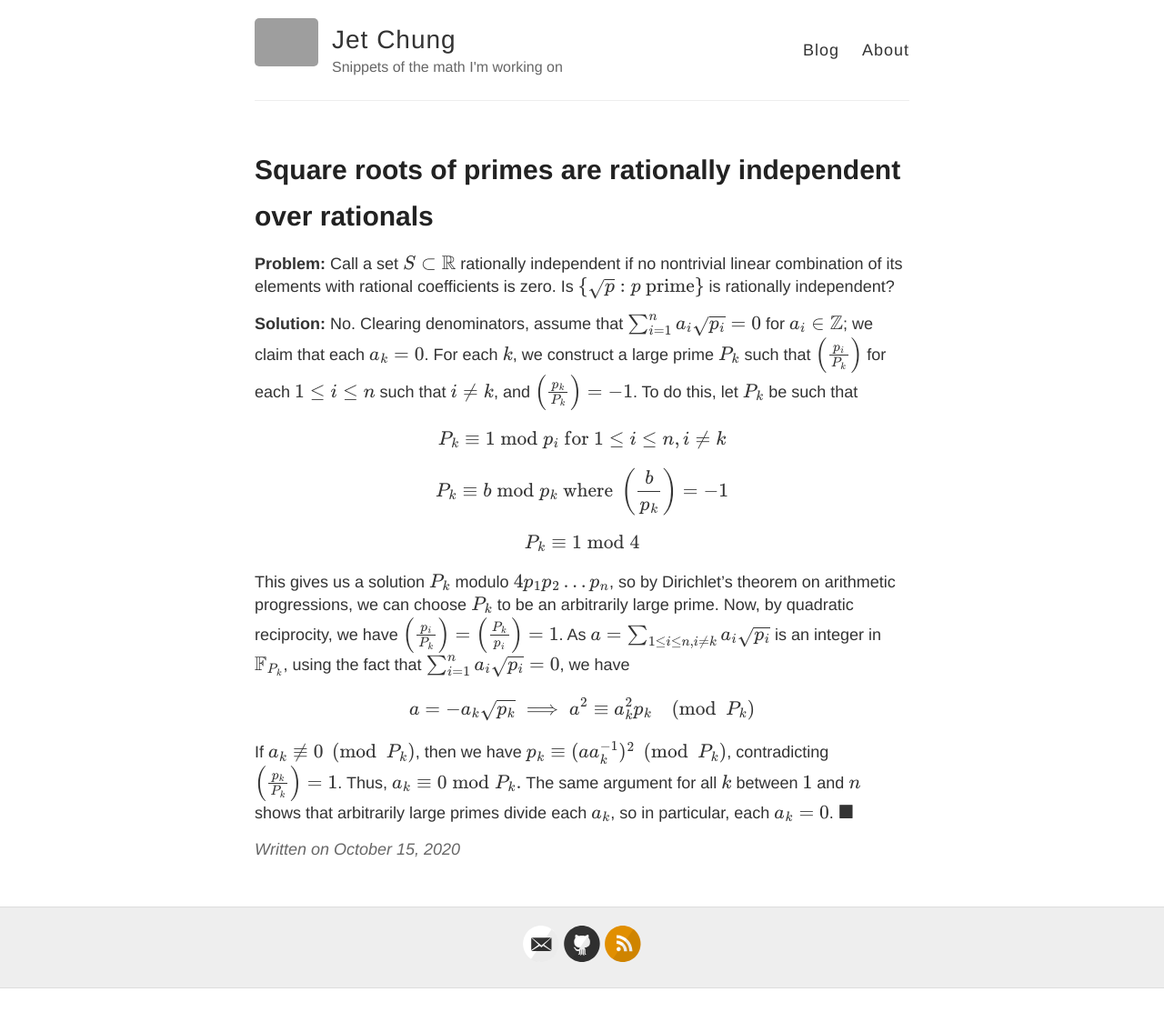
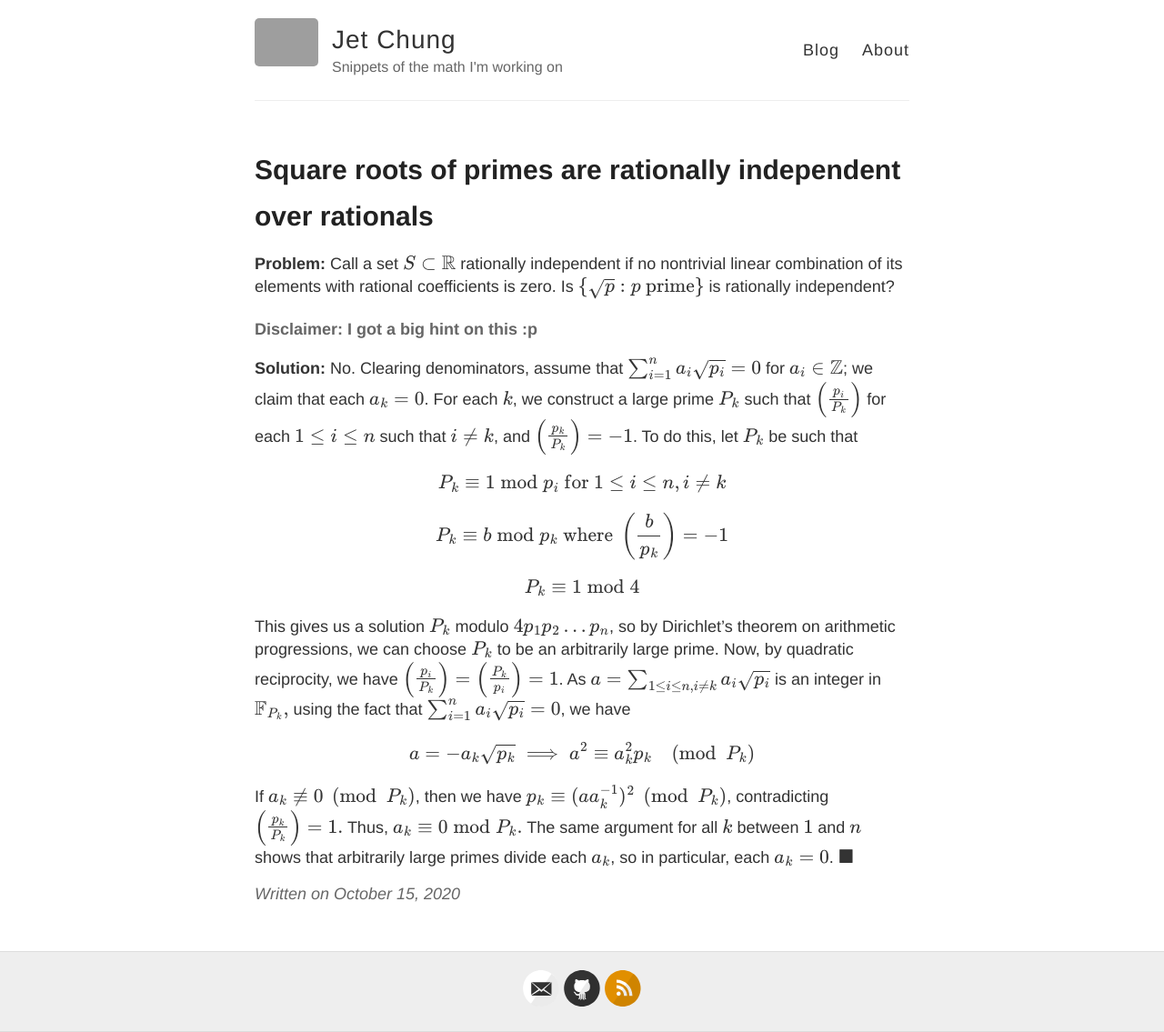
Before and after one commit to JetChung/JetChung.github.io, a Jekyll site: the page built from _posts/2020-10-14-square-roots-of-primes-are-independent-over-rationals.markdown, in a window 1280 px wide. Shown: the whole page at 91% size. Built offline with Jekyll 4.4.1, drawn with Linux system fonts in a browser that asks for light colours; before the commit the page ends 1087 px from its top, so only the background shows below that; grey boxes are pictures that could not be loaded.

Commit message:
FIxed some typos

```diff
--- a/_posts/2020-10-14-square-roots-of-primes-are-independent-over-rationals.markdown
+++ b/_posts/2020-10-14-square-roots-of-primes-are-independent-over-rationals.markdown
@@ -7,13 +7,15 @@
 
 **Problem:** Call a set \\(S \subset \mathbb{R}\\) rationally independent if no nontrivial linear combination of its elements with rational coefficients is zero. Is \\(\\{\sqrt{p}: p \text{ prime}\\}\\) is rationally independent?
 
+#### Disclaimer: I got a big hint on this :p
+
 **Solution:** No. Clearing denominators, assume that \\(\sum_{i=1}^{n}{a_i}\sqrt{p_i} = 0\\) for \\(a_i \in \mathbb{Z}\\); we claim that each \\(a_k = 0\\). For each \\(k\\), we construct a large prime \\(P_k\\) such that \\(\left(\frac{p_i}{P_k}\right)\\) for each \\(1 \leq i \leq n\\) such that \\(i \neq k\\), and \\(\left(\frac{p_k}{P_k}\right) = -1\\). To do this, let \\(P_k\\) be such that
 \\[ P_k \equiv 1 \bmod{p_i} \text{ for }1 \leq i \leq n, i \neq k \\]
 \\[ P_k \equiv b \bmod{p_k} \text{ where } \left(\frac{b}{p_k}\right) = -1 \\]
 \\[ P_k \equiv 1 \bmod{4} \\]
 
-This gives us a solution \\(P_k\\) modulo \\(4p_1p_2\dots p_n\\), so by Dirichlet's theorem on arithmetic progressions, we can choose \\(P_k\\) to be an arbitrarily large prime. Now, by quadratic reciprocity, we have \\(\left(\frac{p_i}{P_k}\right) = \left(\frac{P_k}{p_i}\right)= 1\\). As \\(a = \sum_{1 \leq i \leq n, i\neq k}{a_i}\sqrt{p_i}\\) is an integer in \\({\mathbb{F}}\_{P_k}\\), using the fact that \\(\sum_{i=1}^{n}{a_i}\sqrt{p_i} = 0\\), we have
+This gives us a solution \\(P_k\\) modulo \\(4p_1p_2\dots p_n\\), so by Dirichlet's theorem on arithmetic progressions, we can choose \\(P_k\\) to be an arbitrarily large prime. Now, by quadratic reciprocity, we have \\(\left(\frac{p_i}{P_k}\right) = \left(\frac{P_k}{p_i}\right)= 1\\). As \\(a = \sum_{1 \leq i \leq n, i\neq k}{a_i}\sqrt{p_i}\\) is an integer in \\({\mathbb{F}}\_{P_k},\\) using the fact that \\(\sum_{i=1}^{n}{a_i}\sqrt{p_i} = 0\\), we have
 \\[
     a = -a_k\sqrt{p_k} \implies a^2 \equiv a_k^2 p_k \pmod{P_k}
 \\]
-If \\(a_k \not \equiv 0 \pmod{P_k}\\), then we have \\(p_k \equiv (aa_k^{-1})^2 \pmod{P_k}\\), contradicting \\(\left(\frac{p_k}{P_k}\right) = 1\\). Thus, \\(a_k \equiv 0 \bmod{P_k}.\\) The same argument for all \\(k\\) between \\(1\\) and \\(n\\) shows that arbitrarily large primes divide each \\(a_k\\), so in particular, each \\(a_k = 0\\). \\(\blacksquare\\)
+If \\(a_k \not \equiv 0 \pmod{P_k}\\), then we have \\(p_k \equiv (aa_k^{-1})^2 \pmod{P_k}\\), contradicting \\(\left(\frac{p_k}{P_k}\right) = 1.\\) Thus, \\(a_k \equiv 0 \bmod{P_k}.\\) The same argument for all \\(k\\) between \\(1\\) and \\(n\\) shows that arbitrarily large primes divide each \\(a_k\\), so in particular, each \\(a_k = 0\\). \\(\blacksquare\\)
--- a/_posts/2020-10-15-non-trivial-intersection.markdown
+++ b/_posts/2020-10-15-non-trivial-intersection.markdown
@@ -11,7 +11,7 @@
 
 First, we claim that \\(0 < \mu(A) < 1\\). The measure of \\(A\\) is the measure of the removed intervals of \\(C_{1/5},\\) and as they are disjoint, this can be computed as \\[\frac{1}{5}+\frac{2}{25}+\frac{4}{125} + \cdots = \frac{\frac{1}{5}}{1-\frac{2}{5}} = \frac{1}{5-2} = \frac{1}{3}.\\] Thus, the measure of \\(A\\) is \\(\frac{1}{3}\\).
 
-Any Cantor set is nowhere dense. We claim this means \\(C_{1/5}\\) is not dense in \\([a, b]\\) (this seems tautological but is needed). If \\(C\\) were dense in \\([a, b]\\), then \\(\mathrm{cl}(C) = [a, b]\\) and \\(\mathrm{int}(\mathrm{cl}(C)) = (a, b)\\), contradicting \\(C_{1/5}\\) being nowhere dense in \\([0, 1]\\). Thus, there is some \\( c \in [a,b]\\) such that \\(\exists \varepsilon > 0\\) with \\(B_{\varepsilon}c \cap C_{1/5} = \varnothing\\). Therefore, \\(\mu(C_{1/5} \cap [a, b]) \leq b - a - \varepsilon\\), and since \\[\mu(A \cap [a, b]) + \mu(C_{1/5} \cap [a,b]) = b-a,\\]
+Any Cantor set is nowhere dense. We claim this means \\(C_{1/5}\\) is not dense in \\([a, b]\\) (this seems tautological but is needed). If \\(C\\) were dense in \\([a, b]\\), then \\(\mathrm{cl}(C) \supset [a, b]\\) and \\(\mathrm{int}(\mathrm{cl}(C)) \supset (a, b)\\), contradicting \\(C_{1/5}\\) being nowhere dense in \\([0, 1]\\). Thus, there is some \\( c \in [a,b]\\) such that \\(\exists \varepsilon > 0\\) with \\(B_{\varepsilon}c \cap C_{1/5} = \varnothing\\). Therefore, \\(\mu(C_{1/5} \cap [a, b]) \leq b - a - \varepsilon\\), and since \\[\mu(A \cap [a, b]) + \mu(C_{1/5} \cap [a,b]) = b-a,\\]
 we have \\(\mu(A \cap [a, b]) \geq \varepsilon > 0\\) for each \\([a, b] \subset [0,1]\\) as desired. \\(\square\\)
 
 <!--
```
